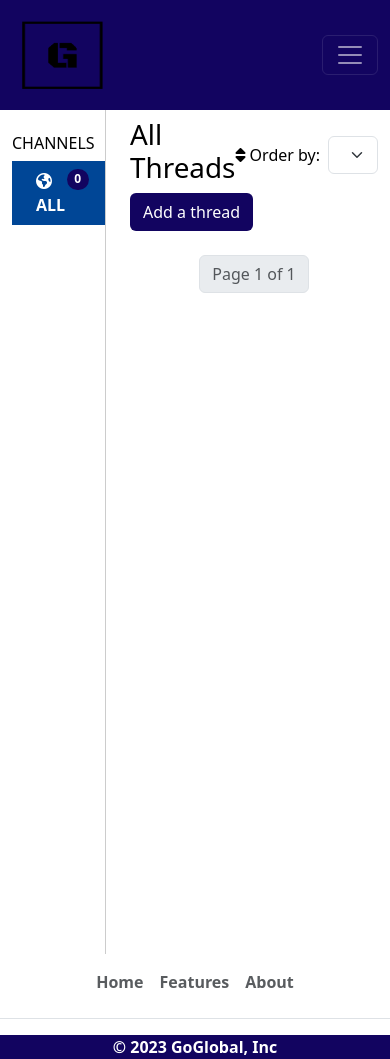
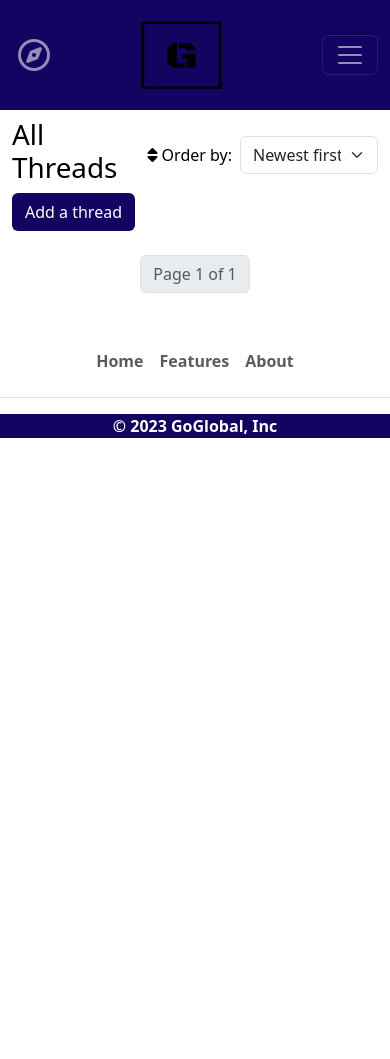
Before and after one commit to Camelia03/portofolio-project-4, a Django app: page / in a window 390 px wide. After the commit the page ends 438 px from the top, so only its background shows below. Run offline with Django 3.2, Linux system fonts and the light colour scheme; the visitor is signed in with stand-in values (Sample User, id 1); data that the repository does not hold is empty; some libraries are stand-ins or nearby versions.

Commit message:
Make sidebar responsive

```diff
--- a/static/css/style.css
+++ b/static/css/style.css
@@ -142,3 +142,13 @@
 .list-group .badge {
     background-color: #120460;
 }
+
+.channel-toggle-button {
+    background: none;
+    border: 0;
+    color: var(--bs-navbar-color);
+}
+
+.sidebar h6 {
+    color: grey;
+}
--- a/templates/base.html
+++ b/templates/base.html
@@ -18,6 +18,10 @@
   <!-- Navigation -->
   <nav class="navbar navbar-expand-lg bg-blue navbar-dark text-bold">
     <div class="container-fluid">
+      <button type="button" data-bs-toggle="offcanvas" data-bs-target="#sidebar" aria-controls="offcanvasResponsive"
+        class="d-lg-none channel-toggle-button">
+        <i class="fa-regular fa-compass fa-2xl"></i>
+      </button>
       <a class="navbar-brand" href="#">
         <img src="{% static 'media/goglobal1-logo.png' %}" alt="GoGlobal's logo" width="100" height="84" />
       </a>
--- a/templates/index.html
+++ b/templates/index.html
@@ -7,7 +7,7 @@
 
   {% include 'snippets/sidebar.html' %}
 
-  <div class="flex-grow-1">
+  <div class="flex-grow-1 px-lg-4">
     {% if current_channel %}
     <div class="channel-image" style="background-image: url('{{ current_channel.image.url }}')" ; alt="channel image">
     </div>
--- a/templates/snippets/sidebar.html
+++ b/templates/snippets/sidebar.html
@@ -1,7 +1,12 @@
 <!-- Sidebar -->
-<div class="sidebar pt-4 me-4">
+<div id="sidebar" class="sidebar pt-4 offcanvas-lg offcanvas-start">
     <!-- Sidebar content goes here -->
-    <h6>CHANNELS</h5>
+    <div class="d-flex align-items-center justify-content-between">
+        <h6 class="ps-2">CHANNELS</h6>
+        <button type="button" data-bs-dismiss="offcanvas" data-bs-target="#sidebar" class="btn d-lg-none">
+            <i class="fa-regular fa-circle-xmark fa-xl"></i>
+        </button>
+    </div>
     <div class="list-group list-group-flush">
         <a href="{% url 'index' %}"
             class="list-group-item d-flex justify-content-between align-items-start {% if not current_channel %}active{% endif %}">
```
Lines whose indentation alone changed are shown as unchanged.
